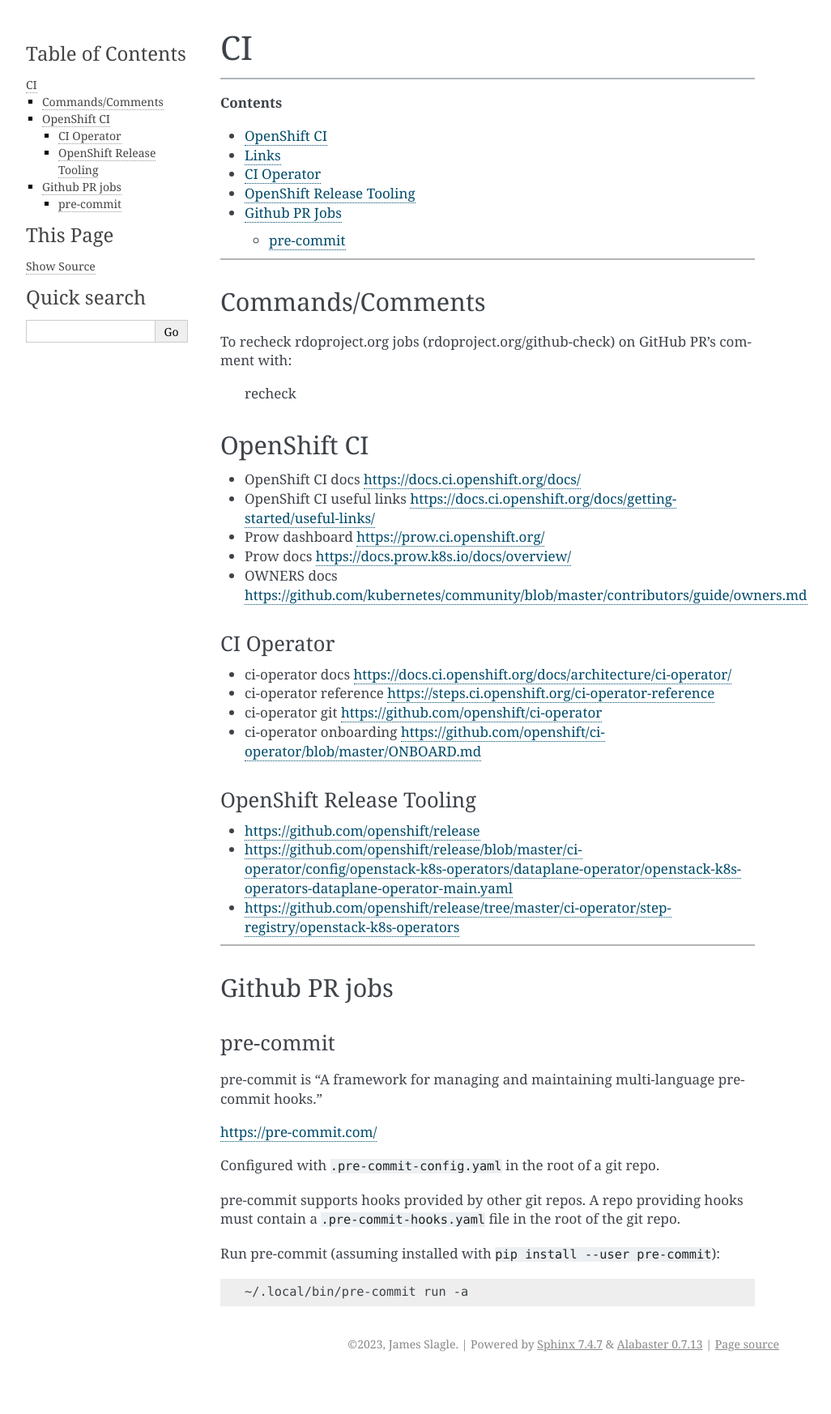
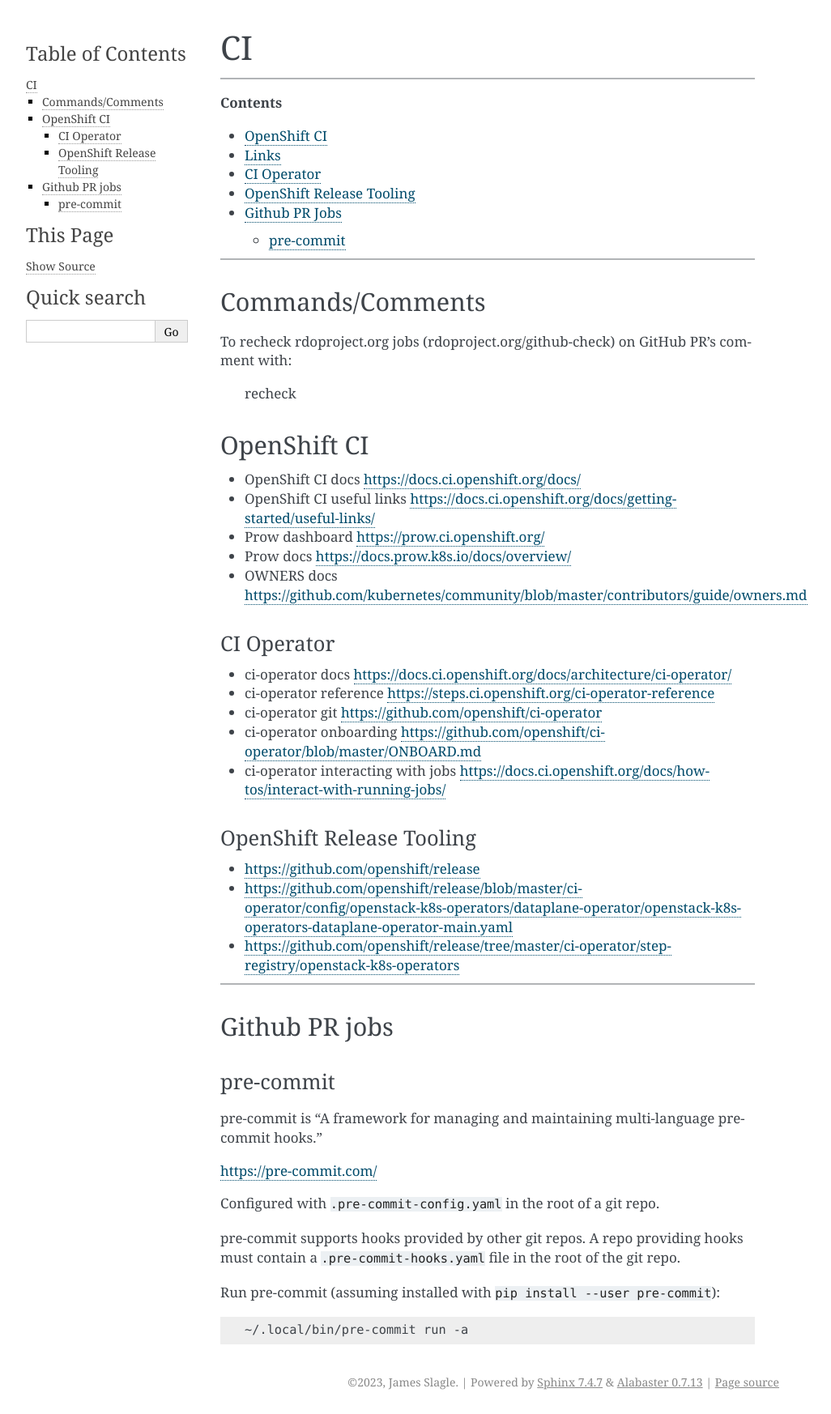
Before and after one commit to slagle/osp-ng, a Sphinx documentation site: the page built from docs/ci.md, in a window 1280 px wide. Shown: the whole page at 81% size, without its empty margins (148-1174 px from the left). Built offline with Sphinx 7.4.7, drawn with Linux system fonts in a browser that asks for light colours; before the commit the page ends 1699 px from its top, so only the background shows below that.

Commit message:
Add link for interacting with prow CI jobs
Signed-off-by: James Slagle <jslagle@redhat.com>

```diff
--- a/docs/ci.md
+++ b/docs/ci.md
@@ -35,6 +35,7 @@
 * ci-operator reference <https://steps.ci.openshift.org/ci-operator-reference>
 * ci-operator git <https://github.com/openshift/ci-operator>
 * ci-operator onboarding <https://github.com/openshift/ci-operator/blob/master/ONBOARD.md>
+* ci-operator interacting with jobs <https://docs.ci.openshift.org/docs/how-tos/interact-with-running-jobs/>
 
 ### OpenShift Release Tooling
 
```
